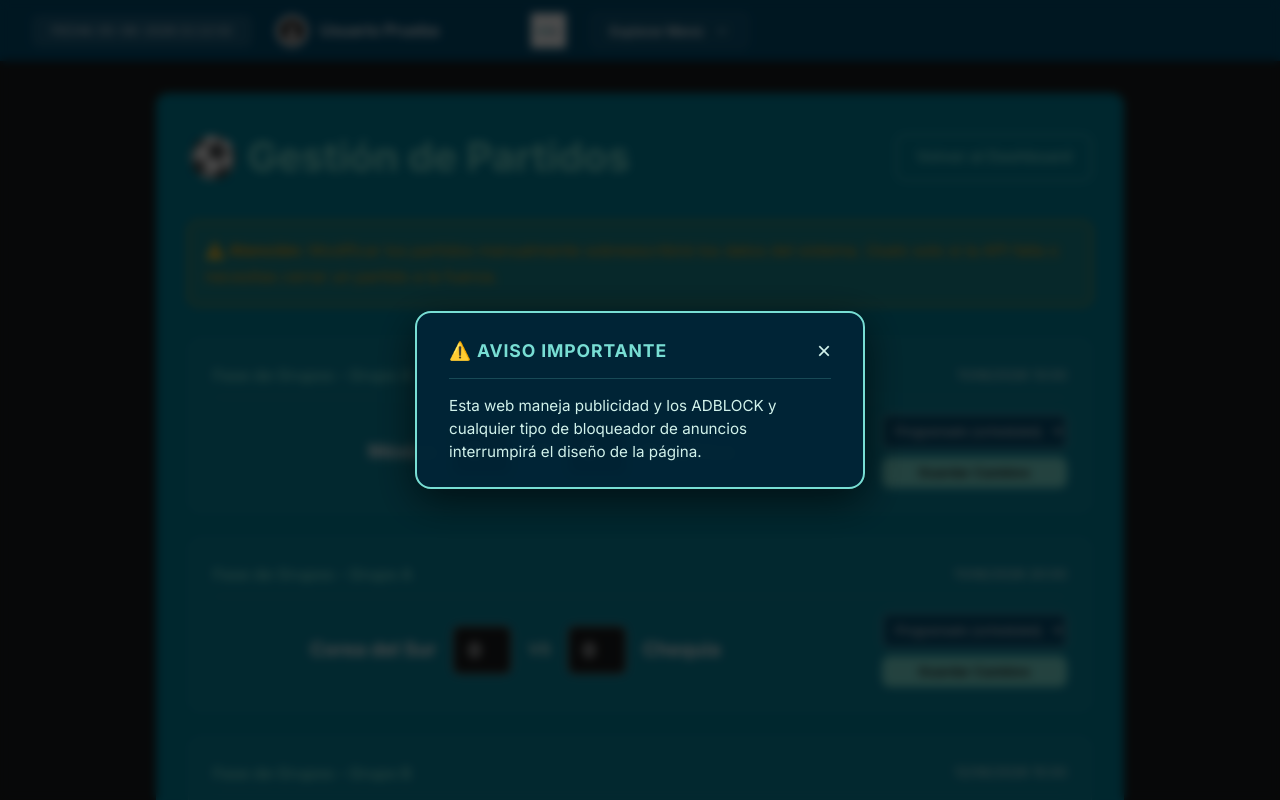
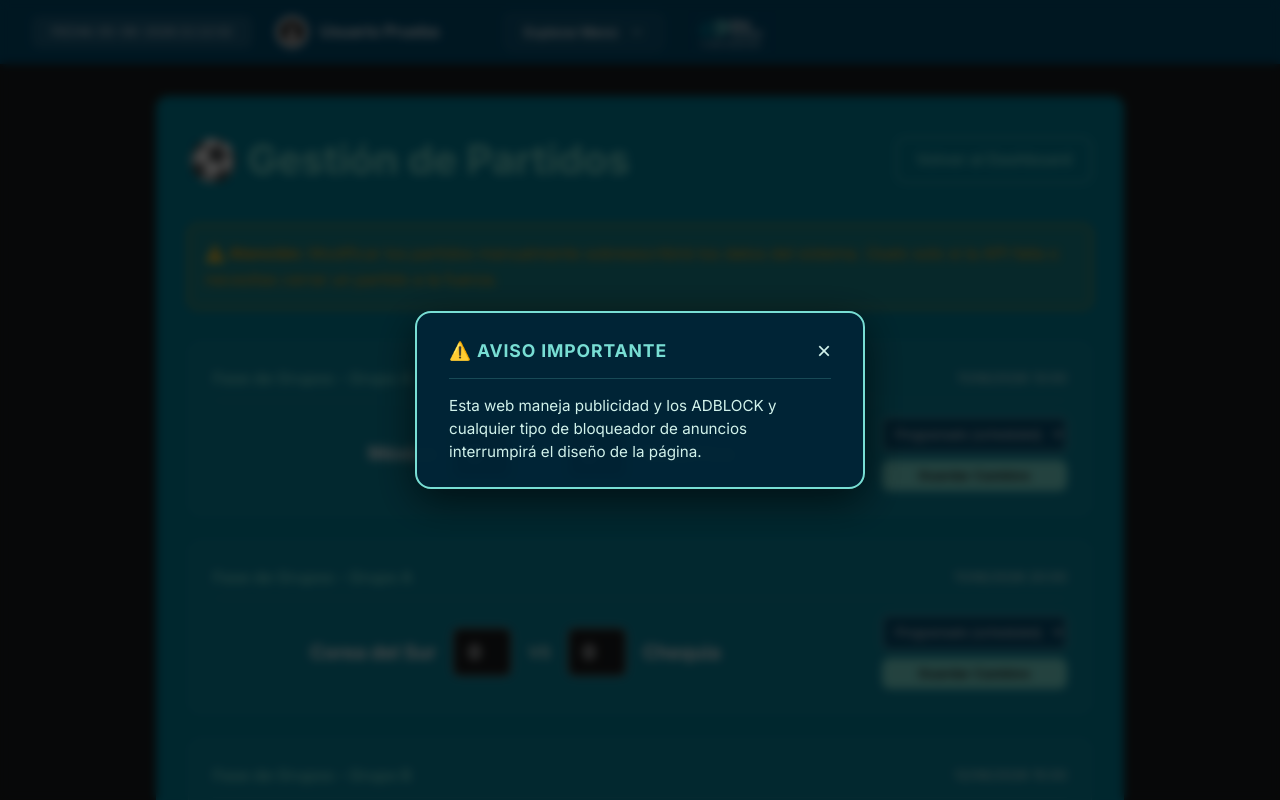
Before and after one commit to Blakezama/quineladroA2026, a Flask app: page /admin/partidos in a window 1280 px wide. Run offline with Flask 3, Linux system fonts and the light colour scheme; the visitor is signed in with stand-in values (Sample User, id 1); data comes from the database, SQL or seed files in the repository.

Commit message:
style: Move header logo to the right of the menu and use imgdashboard.png

```diff
--- a/templates/base.html
+++ b/templates/base.html
@@ -1538,7 +1538,6 @@
         </div>
 
         <div style="display: flex; align-items: center; gap: 1.5rem;">
-            <img src="{{ url_for('static', filename='img/logo_empresa.png') }}" alt="DroActiva" style="height: 35px; object-fit: contain;">
             <div class="nav-container">
                 <button class="nav-toggle" id="navToggle">
                 Explorar Menú
@@ -1565,6 +1564,7 @@
                 {% endif %}
             </nav>
             </div>
+            <img src="{{ url_for('static', filename='img/imgdashboard.png') }}" alt="Dashboard" style="height: 40px; object-fit: contain; border-radius: 4px;">
         </div>
     </header>
 
```
